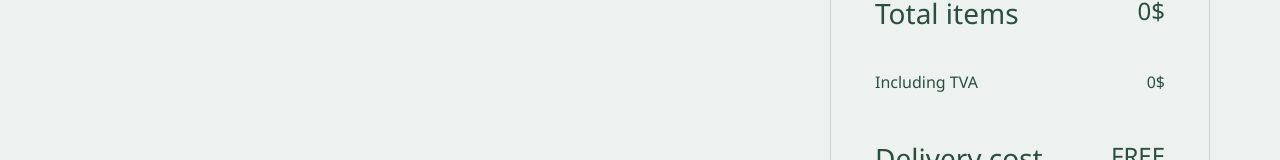
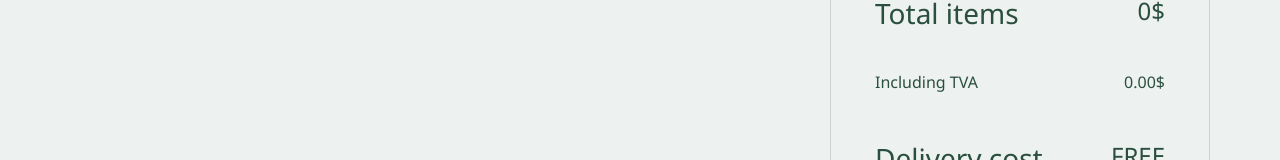
Before and after one commit to JoyMarkarian/PokeMall, a React (Vite) app in the folder frontend/: page /cart in a window 1280 px wide. Shown: the part 336-496 px from the top of the page. Built offline with nearby package versions, Linux system fonts and the light colour scheme; a web font is replaced by a local one.

Commit message:
Fix affichage tva

```diff
--- a/frontend/src/pages/Basket.jsx
+++ b/frontend/src/pages/Basket.jsx
@@ -45,7 +45,7 @@ function Basket({ panier, handleDeletPanier, handlePanierQuantity }) {
               </div>
               <div className="price-tva d-flex mb-3 p-2 w-100 justify-content-between">
                 <p>Including TVA</p>
-                <p>{handlePanierReduce() * 0.2}$</p>
+                <p>{(handlePanierReduce() * 0.2).toFixed(2)}$</p>
               </div>
               <div className="delivery d-flex mb-3 p-2 w-100 justify-content-between">
                 <h3>Delivery cost</h3>
```
